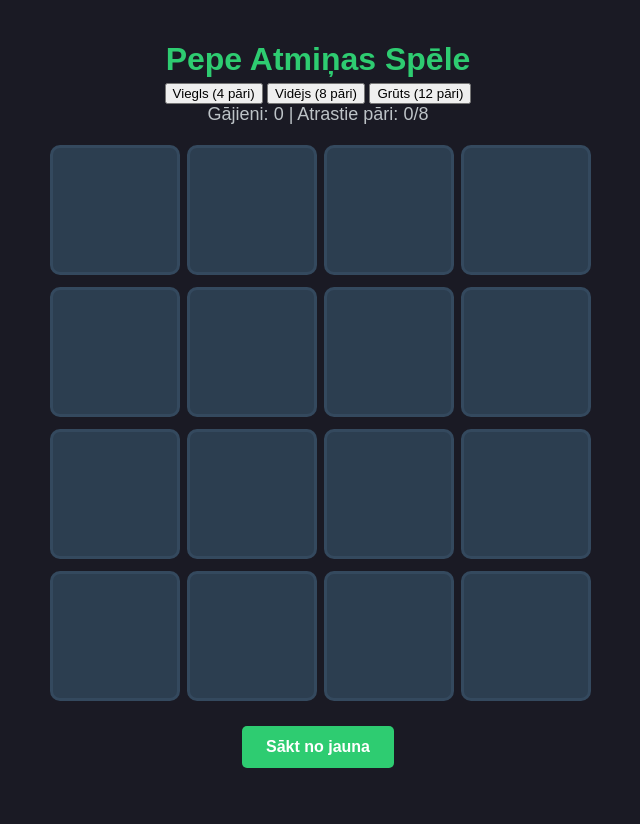
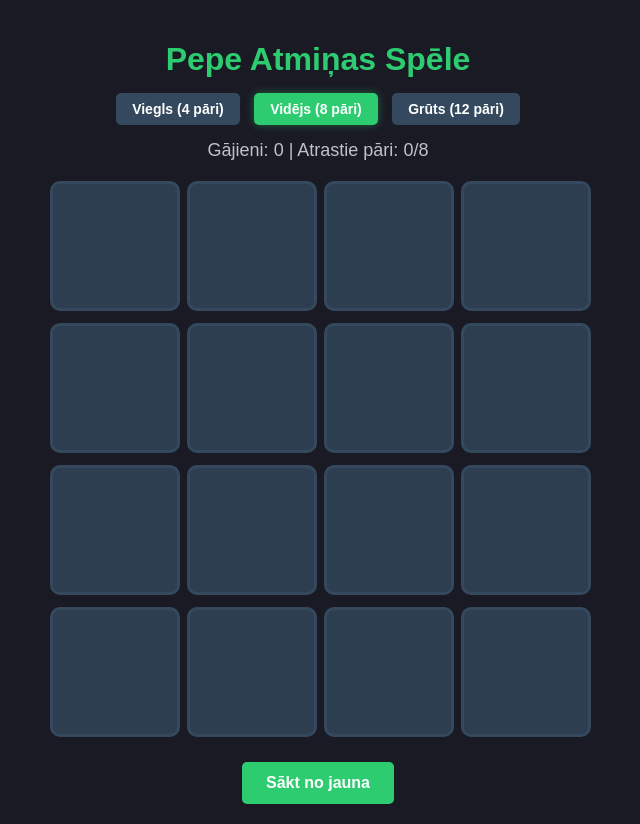
Before and after one commit to cerkovskisl-del/pepe_memory, a plain HTML site: page index.html in a window 1280 px wide. Shown: the whole page, without its empty margins (322-962 px from the left). Before the commit the page ends 800 px from the top, so only its background shows below. Drawn offline with Linux system fonts and the light colour scheme.

Commit message:
Update style.css

```diff
--- a/style.css
+++ b/style.css
@@ -10,7 +10,37 @@ body {
 
 h1 {
     color: #2ecc71;
-    margin-bottom: 5px;
+    margin-bottom: 15px;
+}
+
+/* Grūtības līmeņu pogu konteiners */
+.difficulty-container {
+    margin-bottom: 15px;
+}
+
+/* Grūtības līmeņu pogu stils */
+.diff-btn {
+    background-color: #34495e;
+    color: white;
+    border: none;
+    padding: 8px 16px;
+    margin: 0 5px;
+    font-size: 14px;
+    font-weight: bold;
+    cursor: pointer;
+    border-radius: 5px;
+    transition: background-color 0.2s, transform 0.1s;
+}
+
+.diff-btn:hover {
+    background-color: #45627e;
+    transform: scale(1.02);
+}
+
+/* Izgaismotā (aktīvā) līmeņa poga */
+.diff-btn.active {
+    background-color: #2ecc71;
+    box-shadow: 0 0 8px rgba(46, 204, 113, 0.4);
 }
 
 .stats {
@@ -19,14 +49,13 @@ h1 {
     color: #bdc3c7;
 }
 
-/* 4x4 kāršu režģa izkārtojums */
+/* Dinamisks kāršu režģis - kolonnu skaitu kontrolē JavaScript */
 .game-grid {
     display: grid;
-    grid-template-columns: repeat(4, 130px);
     grid-gap: 12px;
     justify-content: center;
     margin: 0 auto;
-    max-width: 600px;
+    max-width: 900px;
 }
 
 /* Kārts pamata izskats (kad tā ir aizvērta) */
```
